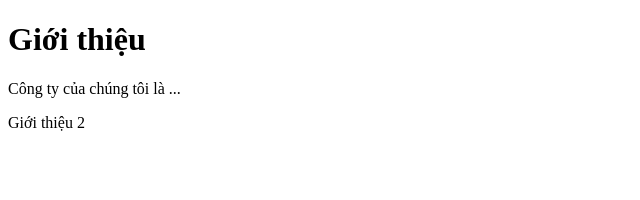
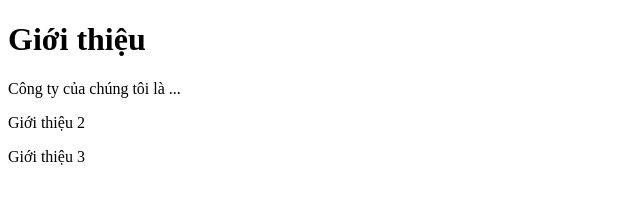
Before and after one commit to LuanHuynh296/hoc-git-f10-24, a plain HTML site: page gioi-thieu.html in a window 1280 px wide. Shown: the full height of the page, 0-640 px from the left. Drawn offline with Linux system fonts and the light colour scheme.

Commit message:
Sửa trang giới thiệu

```diff
--- a/gioi-thieu.html
+++ b/gioi-thieu.html
@@ -11,5 +11,7 @@
   <p>Công ty của chúng tôi là ...</p>
 
   <p>Giới thiệu 2</p>
+
+  <p>Giới thiệu 3</p>
 </body>
 </html>
```
